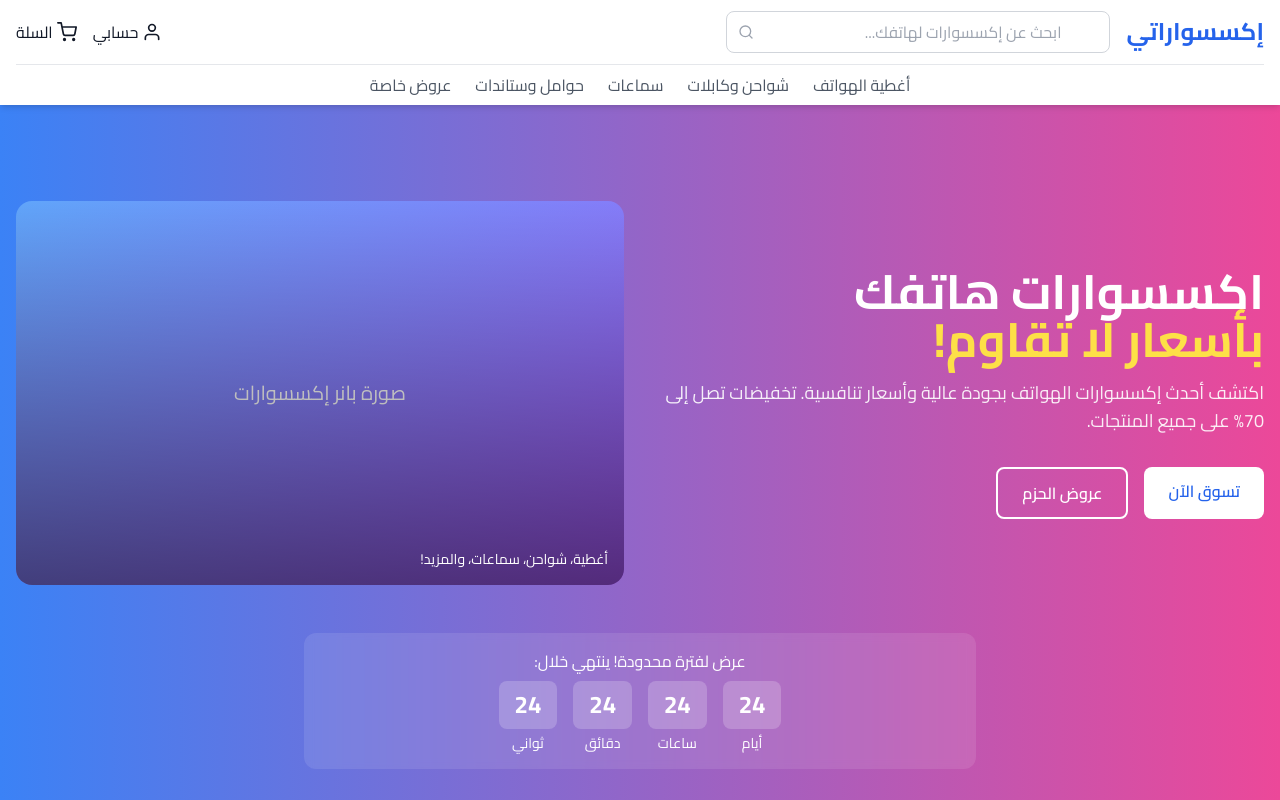
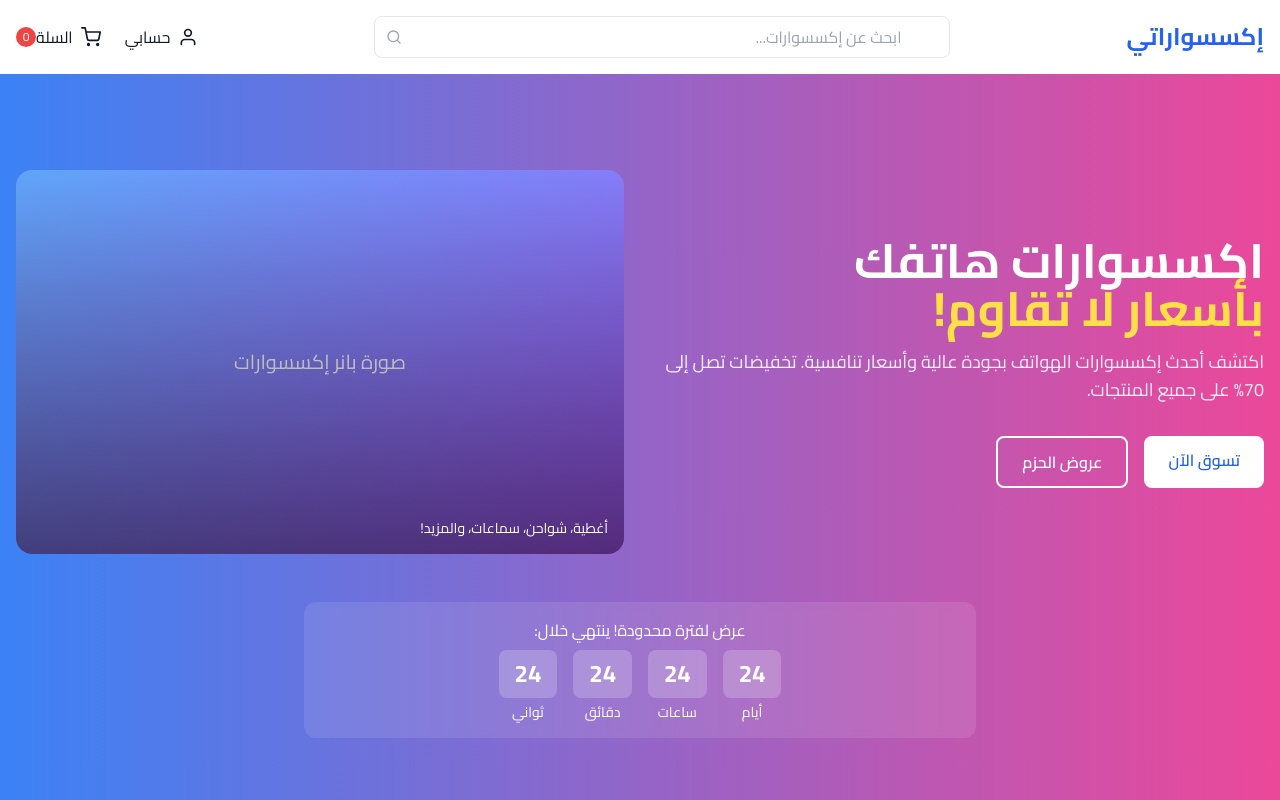
Before and after one commit to Mohamed122-r/mobile-store-frontend, a Next.js app: page / in a window 1280 px wide. Shown: the top 800 px of the page. Built offline with nearby package versions, Linux system fonts and the light colour scheme.

Commit message:
Update Header.js

```diff
--- a/components/layout/Header.js
+++ b/components/layout/Header.js
@@ -1,104 +1,44 @@
-import { useState } from 'react'
-import Link from 'next/link'
-import { FiShoppingCart, FiUser, FiSearch, FiMenu, FiX } from 'react-icons/fi'
-import { useCart } from '@/lib/hooks/useCart'
+import Link from 'next/link';
+import { FiShoppingCart, FiUser, FiSearch } from 'react-icons/fi';
 
 export default function Header() {
-  const [isMenuOpen, setIsMenuOpen] = useState(false)
-  const { itemCount } = useCart()
+  return (
+    <header className="bg-white shadow">
+      <div className="container mx-auto px-4 py-4">
+        <div className="flex items-center justify-between">
+          {/* Logo */}
+          <Link href="/" className="text-2xl font-bold text-blue-600">
+            إكسسواراتي
+          </Link>
 
-  const categories = [
-    { name: 'أغطية الهواتف', href: '/categories/phone-cases' },
-    { name: 'شواحن وكابلات', href: '/categories/chargers-cables' },
-    { name: 'سماعات', href: '/categories/headphones' },
-    { name: 'حوامل وستاندات', href: '/categories/holders' },
-    { name: 'عروض خاصة', href: '/categories/bundles' },
-  ]
-
-  return (
-    <header className="sticky top-0 z-50 bg-white shadow-md">
-      <div className="container mx-auto px-4">
-        <div className="flex items-center justify-between h-16">
-          {/* الهيدر العلوي */}
-          <div className="flex items-center space-x-4 space-x-reverse">
-            {/* شعار الموقع */}
-            <Link href="/" className="text-2xl font-bold text-primary-600">
-              إكسسواراتي
-            </Link>
-
-            {/* شريط البحث (للأجهزة الكبيرة) */}
-            <div className="hidden md:block relative w-96">
+          {/* Search */}
+          <div className="hidden md:flex flex-1 max-w-xl mx-8">
+            <div className="relative w-full">
               <input
                 type="text"
-                placeholder="ابحث عن إكسسوارات لهاتفك..."
-                className="w-full px-4 py-2 pr-12 border border-gray-300 rounded-lg focus:outline-none focus:ring-2 focus:ring-primary-500"
+                placeholder="ابحث عن إكسسوارات..."
+                className="w-full px-4 py-2 pr-12 border rounded-lg"
               />
               <FiSearch className="absolute left-3 top-1/2 transform -translate-y-1/2 text-gray-400" />
             </div>
           </div>
 
-          {/* أزرار التنقل */}
-          <div className="flex items-center space-x-4 space-x-reverse">
-            {/* زر القائمة للموبايل */}
-            <button
-              className="md:hidden"
-              onClick={() => setIsMenuOpen(!isMenuOpen)}
-            >
-              {isMenuOpen ? <FiX size={24} /> : <FiMenu size={24} />}
-            </button>
-
-            {/* رابط الحساب */}
-            <Link href="/auth/login" className="hidden md:flex items-center space-x-1 space-x-reverse">
-              <FiUser size={20} />
-              <span>حسابي</span>
+          {/* Icons */}
+          <div className="flex items-center space-x-6 space-x-reverse">
+            <Link href="/account" className="flex items-center">
+              <FiUser className="text-xl" />
+              <span className="mr-2 hidden md:inline">حسابي</span>
             </Link>
-
-            {/* رابط السلة */}
-            <Link href="/cart" className="relative flex items-center space-x-1 space-x-reverse">
-              <FiShoppingCart size={20} />
-              {itemCount > 0 && (
-                <span className="absolute -top-2 -right-2 bg-red-500 text-white text-xs rounded-full w-5 h-5 flex items-center justify-center">
-                  {itemCount}
-                </span>
-              )}
-              <span className="hidden md:inline">السلة</span>
+            <Link href="/cart" className="flex items-center">
+              <FiShoppingCart className="text-xl" />
+              <span className="mr-2 hidden md:inline">السلة</span>
+              <span className="bg-red-500 text-white text-xs rounded-full w-5 h-5 flex items-center justify-center">
+                0
+              </span>
             </Link>
           </div>
         </div>
-
-        {/* القائمة المنسدلة للموبايل */}
-        {isMenuOpen && (
-          <div className="md:hidden border-t mt-4 py-4">
-            <div className="space-y-2">
-              {categories.map((category) => (
-                <Link
-                  key={category.name}
-                  href={category.href}
-                  className="block px-4 py-2 hover:bg-gray-100 rounded"
-                  onClick={() => setIsMenuOpen(false)}
-                >
-                  {category.name}
-                </Link>
-              ))}
-            </div>
-          </div>
-        )}
-
-        {/* شريط الفئات (للأجهزة الكبيرة) */}
-        <nav className="hidden md:block border-t py-2">
-          <div className="flex space-x-6 space-x-reverse justify-center">
-            {categories.map((category) => (
-              <Link
-                key={category.name}
-                href={category.href}
-                className="text-gray-600 hover:text-primary-600 transition"
-              >
-                {category.name}
-              </Link>
-            ))}
-          </div>
-        </nav>
       </div>
     </header>
-  )
+  );
 }
```
